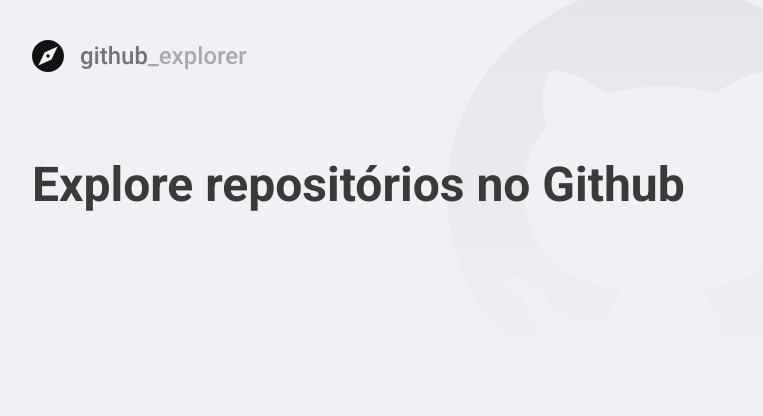
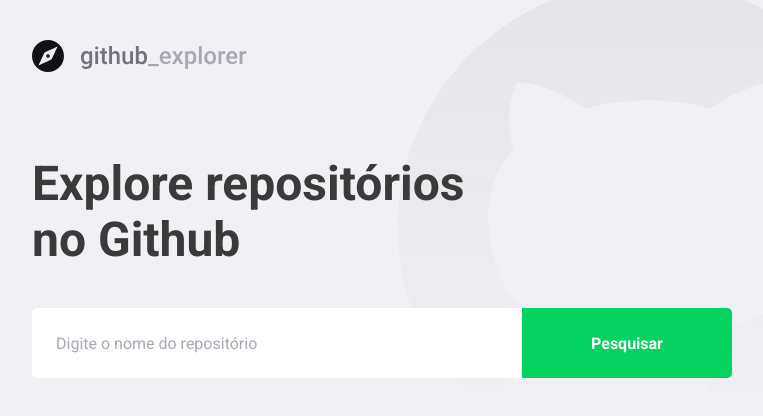
Before and after one commit to Davidxy9/GitHubExplorer--GoStack, a React (Create React App) app: page / in a window 1280 px wide. Shown: the top 416 px of the page, without its empty margins (148-911 px from the left). Built offline with nearby package versions, Linux system fonts and the light colour scheme.

Commit message:
api connected

```diff
--- a/package.json
+++ b/package.json
@@ -11,8 +11,11 @@
     "@types/react": "^16.9.53",
     "@types/react-dom": "^16.9.8",
     "@typescript-eslint/parser": "^4.7.0",
+    "axios": "^0.21.0",
+    "polished": "^4.0.3",
     "react": "^17.0.1",
     "react-dom": "^17.0.1",
+    "react-icons": "^3.11.0",
     "react-router-dom": "^5.2.0",
     "react-scripts": "4.0.0",
     "styled-components": "^5.2.1",
--- a/src/pages/Dashboard/index.tsx
+++ b/src/pages/Dashboard/index.tsx
@@ -1,14 +1,66 @@
-import React from 'react';
+import React, { useState, FormEvent } from 'react';
+import { FiChevronRight } from 'react-icons/fi';
+import api from '../../services/api';
 
 import logoImg from '../../assets/logo.svg';
 
-import { Title } from './styles';
+import { Title, Form, Repositories } from './styles';
+
+interface Repository {
+  full_name: string;
+  description: string;
+  owner: {
+    login: string;
+    avatar_url: string;
+  };
+}
 
 const Dashboard: React.FC = () => {
+  const [newRepo, setNewRepo] = useState('');
+  const [repositories, setRepositories] = useState<Repository[]>([]);
+
+  async function handleAddRepository(
+    event: FormEvent<HTMLFormElement>,
+  ): Promise<void> {
+    event.preventDefault();
+
+    const response = await api.get<Repository>(`repos/${newRepo}`);
+
+    const repository = response.data;
+
+    setRepositories([...repositories, repository]);
+
+    setNewRepo('');
+  }
   return (
     <>
       <img src={logoImg} alt="Github Explorer" />
       <Title>Explore repositórios no Github</Title>
+
+      <Form onSubmit={handleAddRepository}>
+        <input
+          value={newRepo}
+          onChange={e => setNewRepo(e.target.value)}
+          placeholder="Digite o nome do repositório"
+        />
+        <button type="submit">Pesquisar</button>
+      </Form>
+
+      <Repositories>
+        {repositories.map(repository => (
+          <a key={repository.full_name} href="teste">
+            <img
+              src={repository.owner.avatar_url}
+              alt={repository.owner.login}
+            />
+            <div>
+              <strong>{repository.full_name}</strong>
+              <p>{repository.description}</p>
+            </div>
+            <FiChevronRight size={20} />
+          </a>
+        ))}
+      </Repositories>
     </>
   );
 };
--- a/src/pages/Dashboard/styles.ts
+++ b/src/pages/Dashboard/styles.ts
@@ -1,8 +1,97 @@
 import styled from 'styled-components';
+import { shade } from 'polished';
 
 export const Title = styled.h1`
   font-size: 48px;
   color: #3a3a3a;
+  max-width: 450px;
+  line-height: 56px;
 
   margin-top: 80px;
 `;
+
+export const Form = styled.form`
+  margin-top: 40px;
+  max-width: 700px;
+
+  display: flex;
+
+  input {
+    flex: 1;
+    height: 70px;
+    padding: 0 24px;
+    border: 0;
+    border-radius: 5px 0 0 5px;
+    color: #3a3a3a;
+
+    &::placeholder {
+      color: #a8a8b3;
+    }
+  }
+
+  button {
+    width: 210px;
+    height: 70px;
+    background: #04d361;
+    border-radius: 0px 5px 5px 0px;
+    border: 0;
+    color: #fff;
+    font-weight: bold;
+    transition: background-color 0.2s;
+
+    &:hover {
+      background: ${shade(0.2, '#04d361')};
+    }
+  }
+`;
+
+export const Repositories = styled.div`
+  margin-top: 80px;
+  max-width: 700px;
+
+  a {
+    background: #fff;
+    border-radius: 5px;
+    width: 120%;
+    padding: 24px;
+    display: block;
+    text-decoration: none;
+
+    display: flex;
+    align-items: center;
+    transition: transform 0.2s;
+
+    &:hover {
+      transform: translateX(10px);
+    }
+
+    & + a {
+      margin-top: 16px;
+    }
+
+    img {
+      width: 64px;
+      height: 64px;
+      border-radius: 50%;
+    }
+
+    div {
+      margin: 0 16px;
+      flex: 1;
+
+      strong {
+        font-size: 20px;
+        color: #3d3d4d;
+      }
+      p {
+        font-size: 18px;
+        color: #a8a8b3;
+        margin-top: 4px;
+      }
+    }
+    svg {
+      margin-left: auto;
+      color: #cbcbd6;
+    }
+  }
+`;
--- /dev/null
+++ b/src/services/api.ts
@@ -0,0 +1,7 @@
+import axios from 'axios';
+
+const api = axios.create({
+  baseURL: 'https://api.github.com',
+});
+
+export default api;
--- a/src/styles/global.ts
+++ b/src/styles/global.ts
@@ -12,7 +12,7 @@
 
   body{
     background: #f0f0f5 url(${githubBackground}) no-repeat 70% top;
-    background-size: 430px;
+    background-size: 500px;
     -webkit-font-smoothing: antialiased;
   }
 
```
Also changed, not shown: 1 other file (tests, documents, lock files or other folders).
